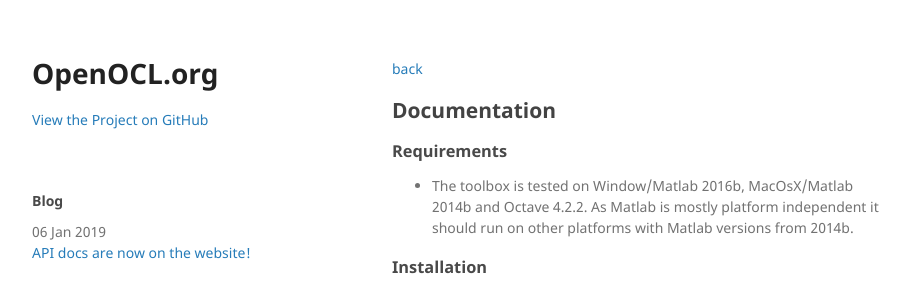
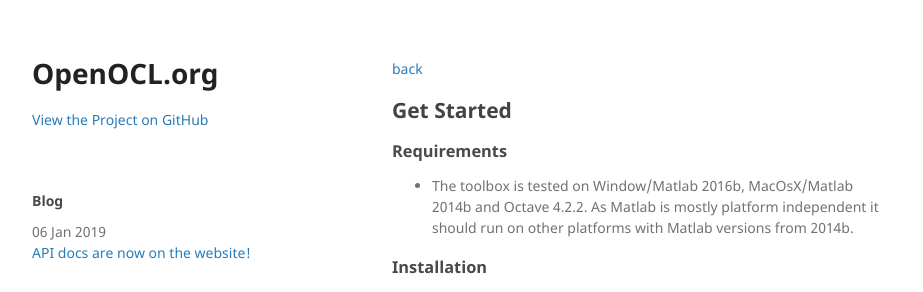
Before and after one commit to OpenOCL/openocl.github.io, a Jekyll site: the page built from doc.md, in a window 1280 px wide and 900 px high. Shown: the top 292 px of the window, without its empty margins (178-1101 px from the left). Built offline with Jekyll 4.4.1, drawn with Linux system fonts in a browser that asks for light colours; our own code applies the rules of GitHub Pages for plain Markdown files.

Commit message:
Update doc.md

```diff
--- a/doc.md
+++ b/doc.md
@@ -1,6 +1,6 @@
 ---
-permalink: /documentation/
-title: Documentation
+permalink: /get_started/
+title: Get Started
 ---
 
 ### Requirements
```
